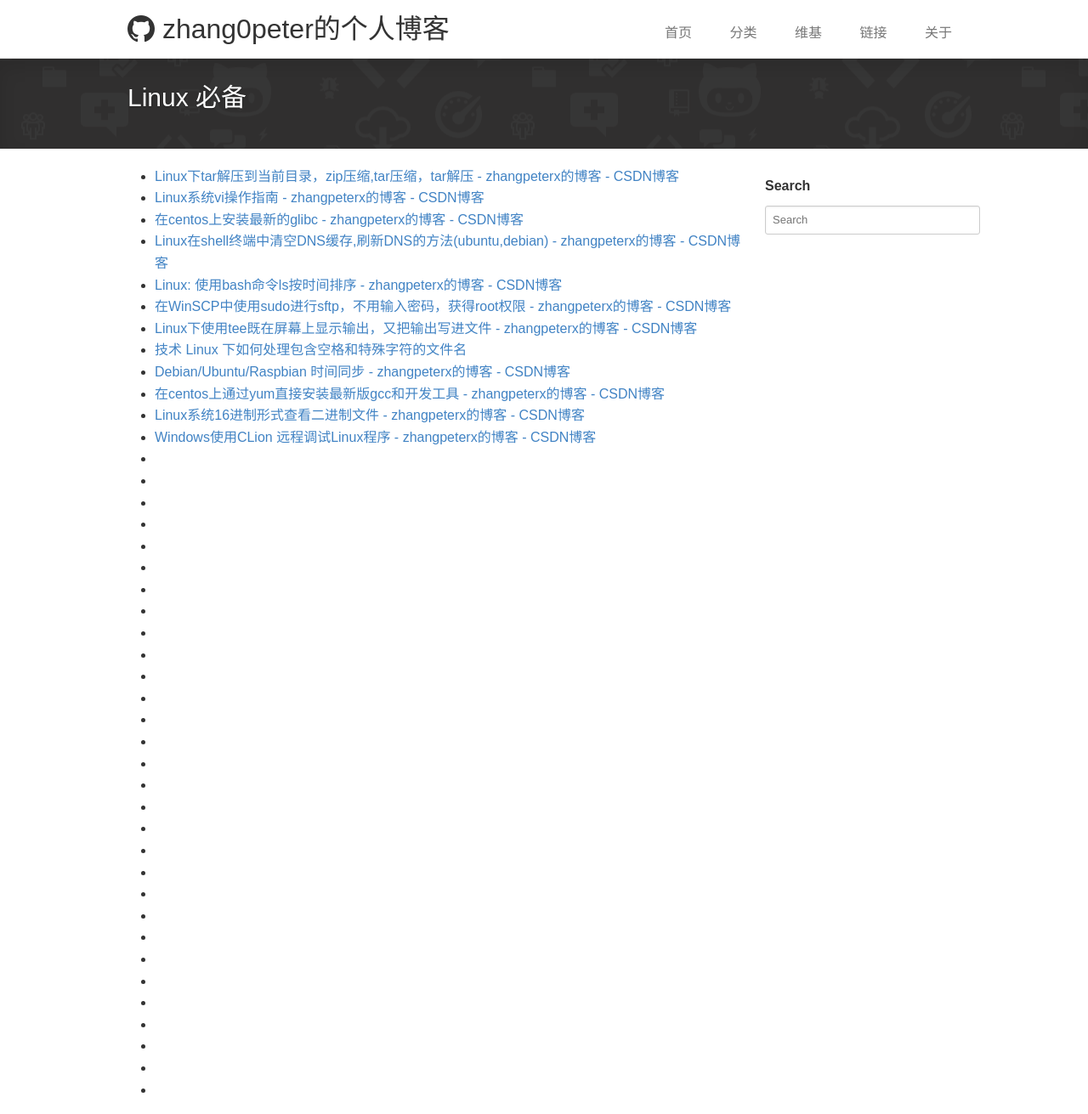
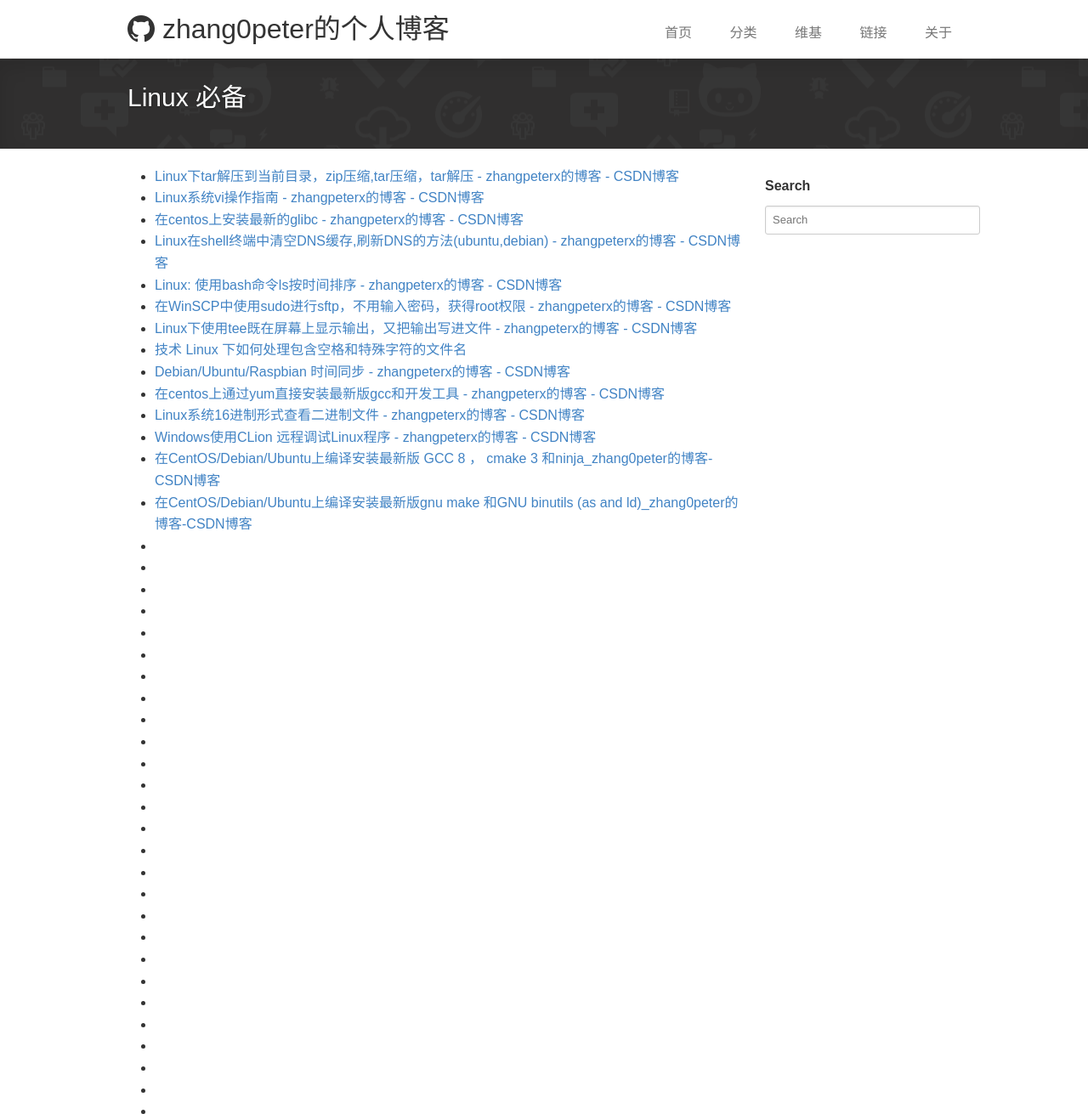
Before and after one commit to last2win/blog-cdn, a Jekyll site: the page built from _wiki/linux.md, in a window 1280 px wide, cut to the strip 0-1311 px from the top of the page. Shown: the whole strip at 85% size. Built offline with Jekyll 4.4.1, drawn with Linux system fonts in a browser that asks for light colours; comment, search, counter and statistics services are not loaded.

Commit message:
2020-1-13

```diff
--- a/_wiki/linux.md
+++ b/_wiki/linux.md
@@ -18,6 +18,8 @@ keywords: Linux
 *   [在centos上通过yum直接安装最新版gcc和开发工具 - zhangpeterx的博客 - CSDN博客](https://blog.csdn.net/zhangpeterx/article/details/96141900)
 *   [Linux系统16进制形式查看二进制文件 - zhangpeterx的博客 - CSDN博客](https://blog.csdn.net/zhangpeterx/article/details/95448494)
 *   [Windows使用CLion 远程调试Linux程序 - zhangpeterx的博客 - CSDN博客](https://blog.csdn.net/zhangpeterx/article/details/95809766)
+*   [在CentOS/Debian/Ubuntu上编译安装最新版 GCC 8 ， cmake 3 和ninja_zhang0peter的博客-CSDN博客](https://blog.csdn.net/zhangpeterx/article/details/96103611)
+*   [在CentOS/Debian/Ubuntu上编译安装最新版gnu make 和GNU binutils (as and ld)_zhang0peter的博客-CSDN博客](https://blog.csdn.net/zhangpeterx/article/details/96135667)
 *   []()
 *   []()
 *   []()
@@ -46,5 +48,3 @@ keywords: Linux
 *   []()
 *   []()
 *   []()
-*   []()
-*   []()
```
